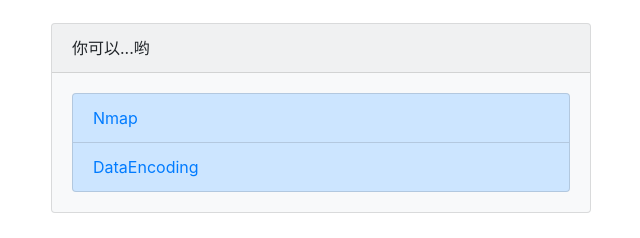
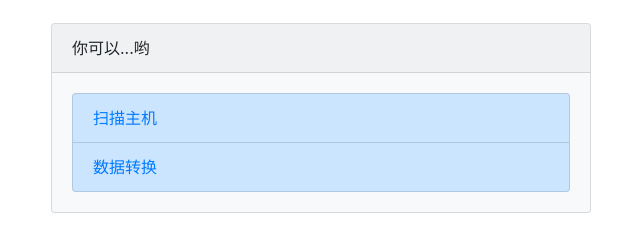
Before and after one commit to iknow181/ToolsWeb, a Flask app: page /Menu in a window 1280 px wide. Shown: the part 121-359 px from the top of the page, without its empty margins (319-959 px from the left). Run offline with Flask 3, Linux system fonts and the light colour scheme; the visitor is signed in with stand-in values (Sample User, id 1); some libraries are stand-ins or nearby versions.

Commit message:
Update menu.html

```diff
--- a/templates/menu.html
+++ b/templates/menu.html
@@ -34,8 +34,8 @@
                 </div>
                 <div class="card-body">
                     <ul class="list-group">
-                        <a href="{{ url_for('NmapFun') }}" class="list-group-item list-group-item-action custom-menu-item">Nmap</a>
-                        <a href="{{ url_for('DataConversion') }}" class="list-group-item list-group-item-action custom-menu-item">DataEncoding</a>
+                        <a href="{{ url_for('NmapFun') }}" class="list-group-item list-group-item-action custom-menu-item">扫描主机</a>
+                        <a href="{{ url_for('DataConversion') }}" class="list-group-item list-group-item-action custom-menu-item">数据转换</a>
                     </ul>
                 </div>
             </div>
```
